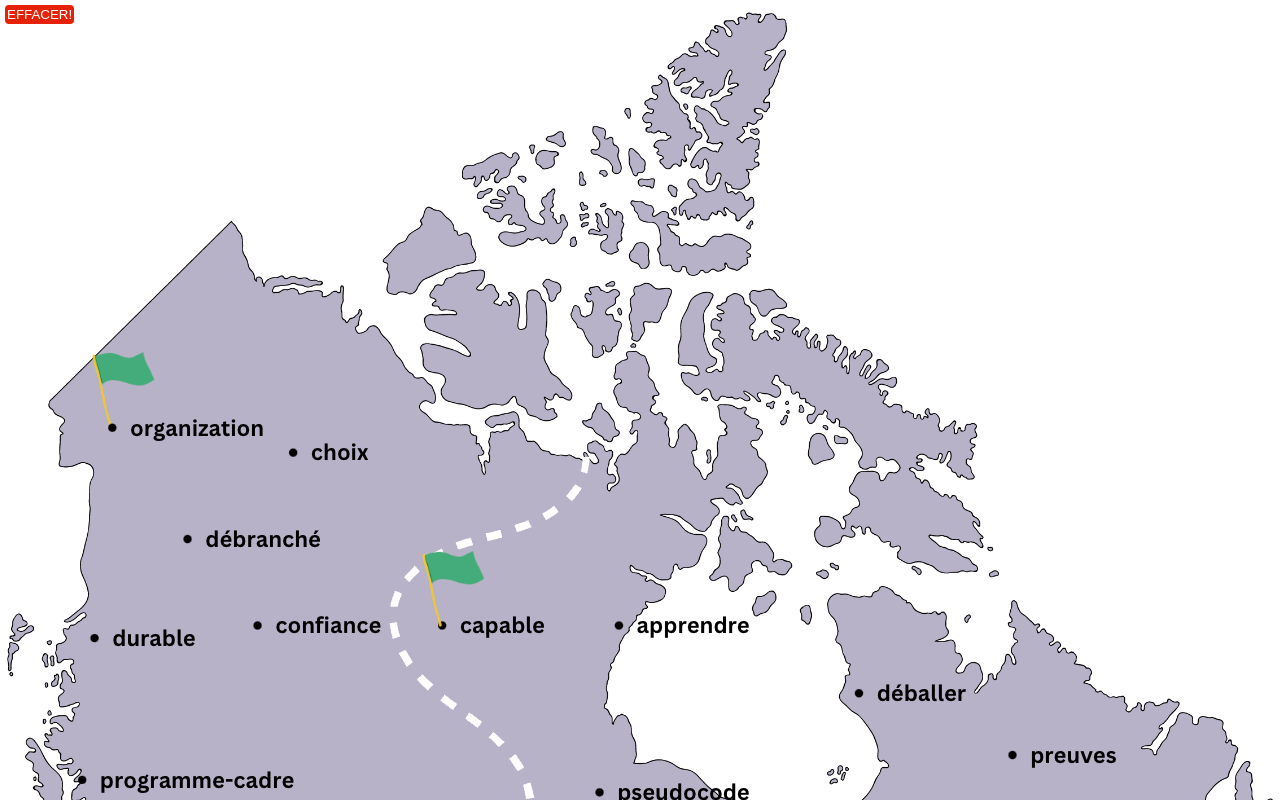
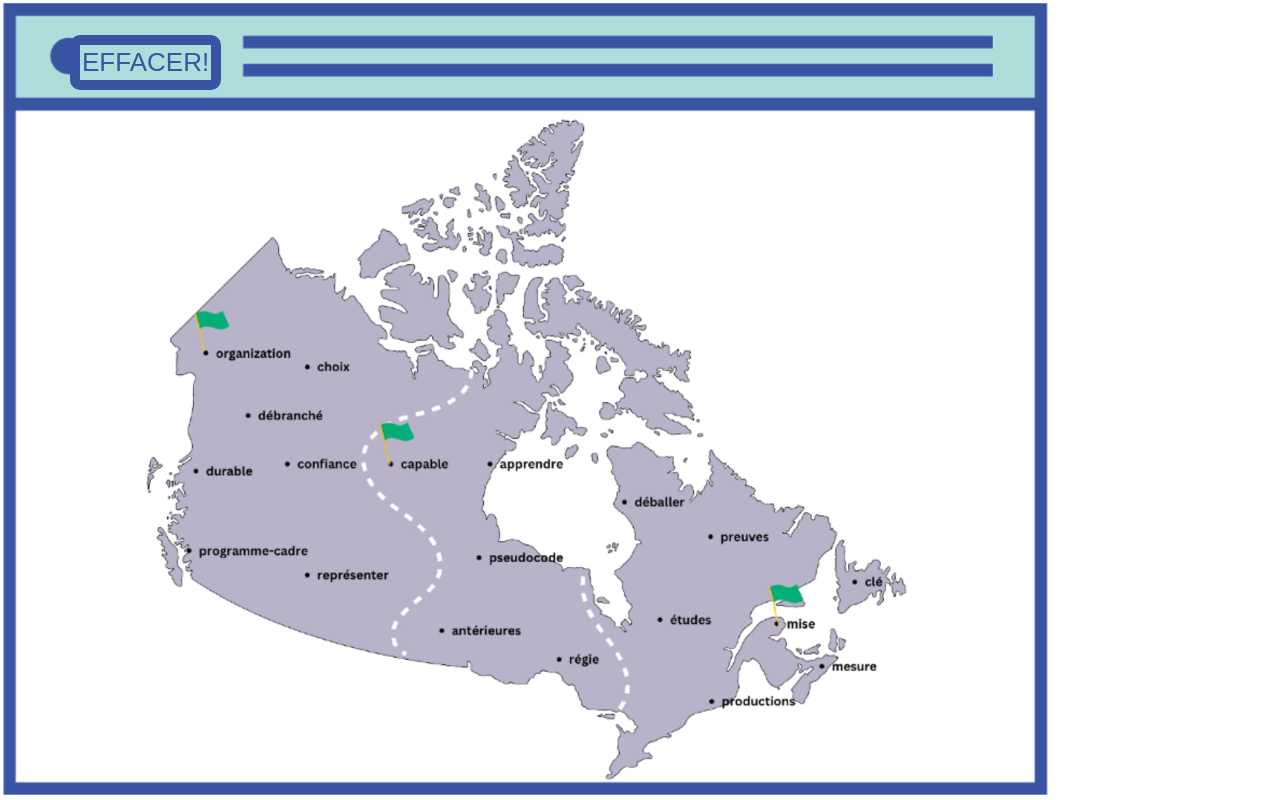
Before and after one commit to PerryEAO/perryeao.github.io, a plain HTML site: page index.html in a window 1280 px wide. Drawn offline with Linux system fonts and the light colour scheme.

Commit message:
commit 9

```diff
--- a/WB_CSS.css
+++ b/WB_CSS.css
@@ -17,11 +17,11 @@ h1 {
 
 .container {
     height: 100%;
-    display: inline-block;
+    display: flex;
 }
 
 #toolbar {
-    display: inline-block;
+    display: inline;
     padding: 5px;
 
 }
@@ -39,9 +39,13 @@ h1 {
 }
 
 #toolbar button {
-    background-color: #e52208;
-    border: none;
-    border-radius: 4px;
-    color:white;
+    position: fixed;
+    left: 70px;
+    top: 35px;
+    background-color: #ADDEDB;
+    border-radius: 10px;
+    border: 10px solid #3954A3;
+    color: #3954A3;
+    font-size: 26px;
     padding: 2px;
 }
--- a/index.html
+++ b/index.html
@@ -9,7 +9,8 @@
 <body>
     <style>
         body {
-           background-image: url("cartecode.png");
+           background-image: url("mapboard.png");
+           background-size: contain;
            background-repeat: no-repeat;
 
 
```
Also changed, not shown: map.png (added), mapboard.png (added).
